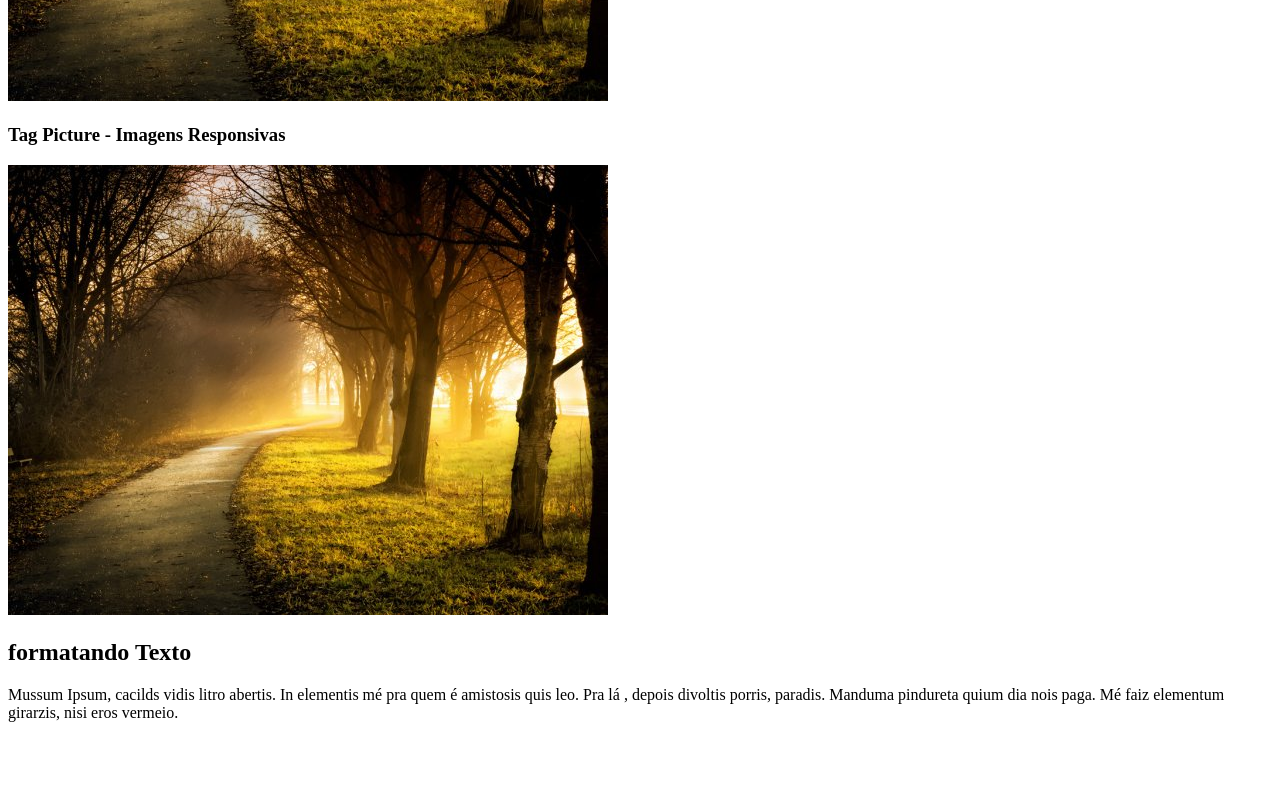
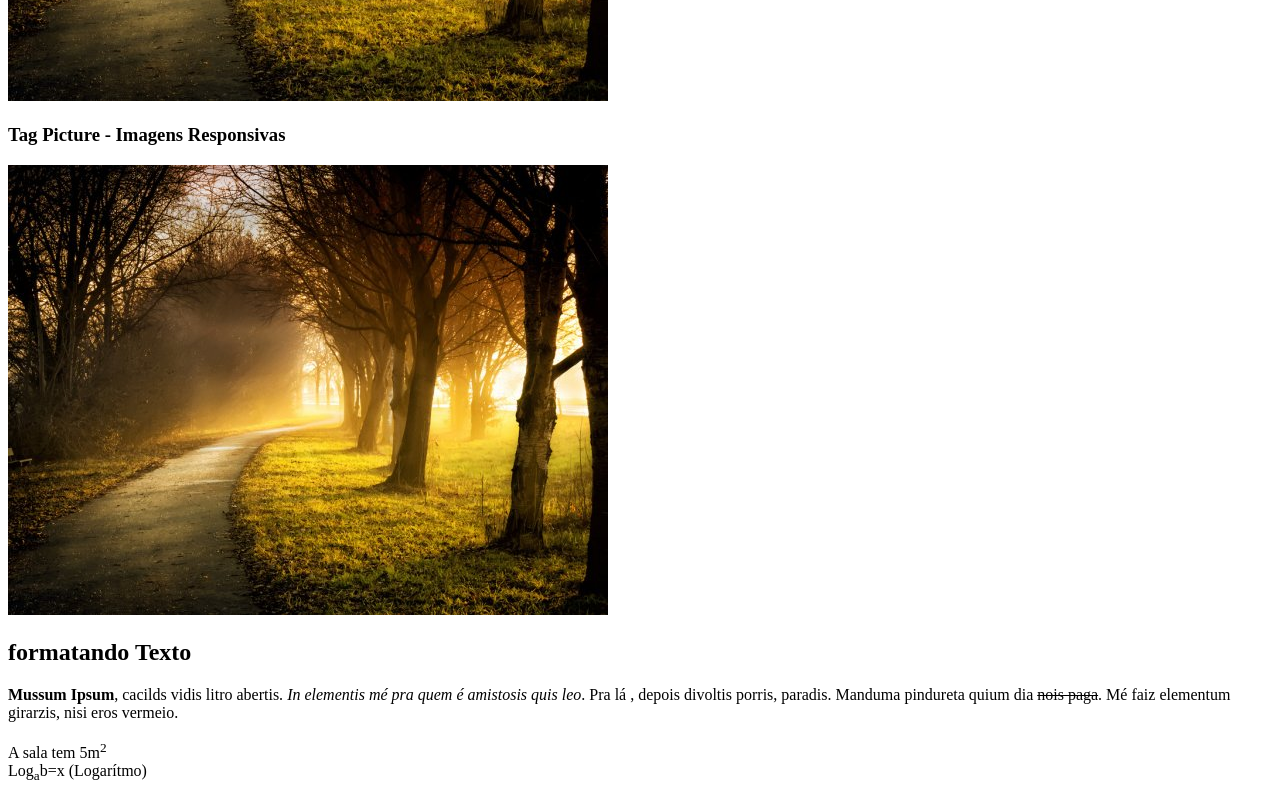
Before and after one commit to MauroBHjr/SenacDevN211frontEndAula02, a plain HTML site: page index.html in a window 1280 px wide. Shown: the part 590-1390 px from the top of the page. Before the commit the page ends 1328 px from the top, so only its background shows below. Drawn offline with Linux system fonts and the light colour scheme.

Commit message:
Formatação de texto com importância

```diff
--- a/index.html
+++ b/index.html
@@ -37,11 +37,17 @@
 			<div>
 				<h2>formatando Texto</h2>
 				<p>
-					Mussum Ipsum, cacilds vidis litro abertis.
-					In elementis mé pra quem é amistosis quis leo.
+					<!-- Strong serve para dar relevância extra ao texto, deixa marcado em negrito, mas não necessáriamente sendo apenas uma tag b, talvez útil para ferramentas de acessibilidade-->
+					<strong>Mussum Ipsum</strong>, cacilds vidis litro abertis.
+					<!-- tag "em" serve como "itálico" -->
+					<em>In elementis mé pra quem é amistosis quis leo</em>.
+					<!-- tag "ins" serve como "sublinhado" -->
 					Pra lá , depois divoltis porris, paradis.
-					Manduma pindureta quium dia nois paga.
+					<!-- tag "del" serve como "taxado" -->
+					Manduma pindureta quium dia <del>nois paga</del>.
 					Mé faiz elementum girarzis, nisi eros vermeio.
+					<br/><br/>A sala tem 5m<sup>2</sup>
+					<br/>Log<sub>a</sub>b=x (Logarítmo)
 				</p>
 
 
```
